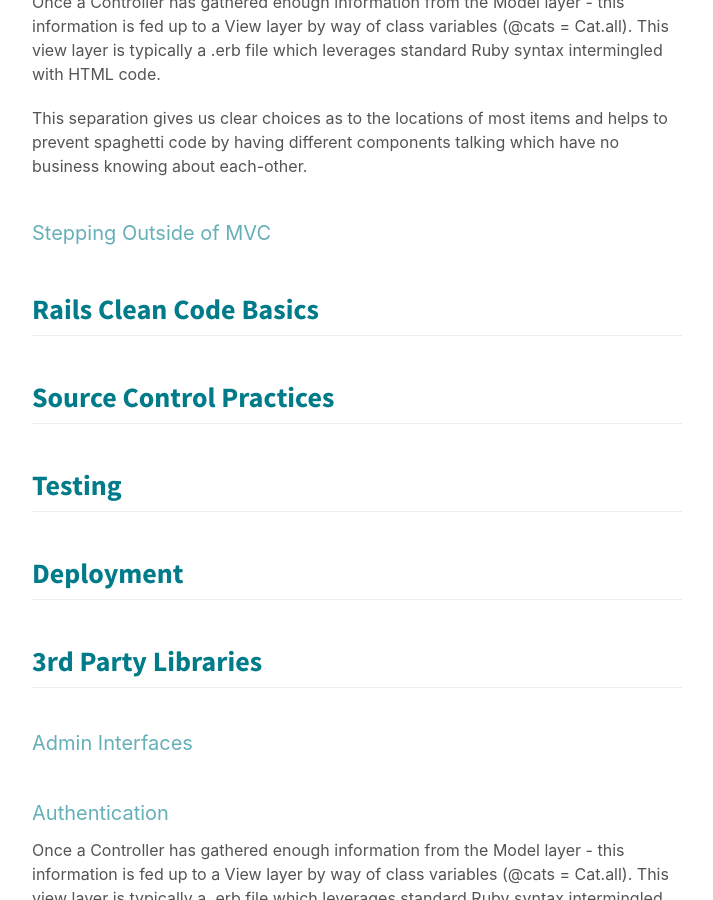
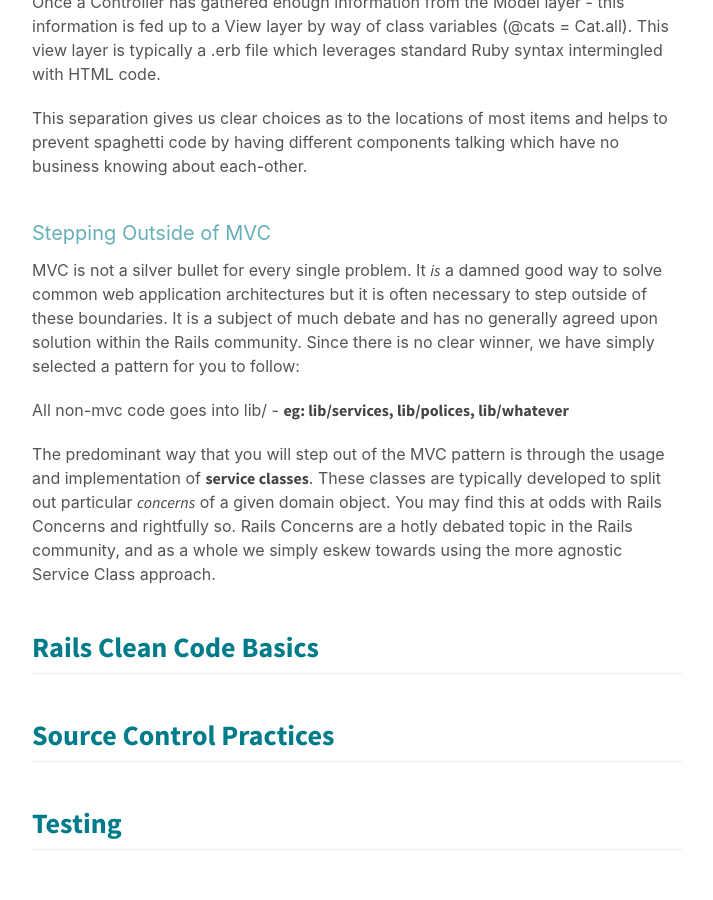
Before and after one commit to thenerdery/ruby-standards, a Jekyll site: the page built from index.md, in a window 1280 px wide and 900 px high, scrolled down 2786 px. Shown: the whole window, without its empty margins (283-996 px from the left). Built offline with Jekyll 4.4.1, drawn with Linux system fonts in a browser that asks for light colours; some web fonts are replaced.

Commit message:
Adding section on stepping outside of MVC

```diff
--- a/index.md
+++ b/index.md
@@ -59,6 +59,12 @@ This separation gives us clear choices as to the locations of most items and hel
 
 ## Stepping Outside of MVC
 
+MVC is not a silver bullet for every single problem.  It *is* a damned good way to solve common web application architectures but it is often necessary to step outside of these boundaries.  It is a subject of much debate and has no generally agreed upon solution within the Rails community.  Since there is no clear winner, we have simply selected a pattern for you to follow:
+
+> All non-mvc code goes into `lib/` - **eg: lib/services, lib/polices, lib/whatever**
+
+The predominant way that you will step out of the MVC pattern is through the usage and implementation of **service classes**.  These classes are typically developed to split out particular *concerns* of a given domain object.  You may find this at odds with Rails Concerns and rightfully so.  Rails Concerns are a hotly debated topic in the Rails community, and as a whole we simply eskew towards using the more agnostic Service Class approach.
+
 # Rails Clean Code Basics
 
 # Source Control Practices
```
